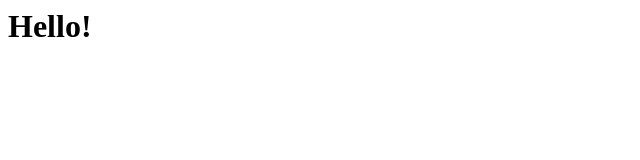
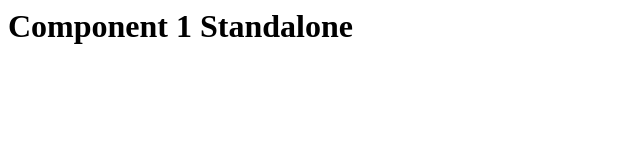
Before and after one commit to Yelcho/UI5-Comp-Routing, a plain HTML site: page index.html in a window 1280 px wide. Shown: the whole page, without its empty margins (0-640 px from the left). Drawn offline with Linux system fonts and the light colour scheme.

Commit message:
Update index.html

```diff
--- a/index.html
+++ b/index.html
@@ -1 +1 @@
-<h1>Hello!</h1>
+<h1><a scr="./webapp/index.html">Component 1 Standalone</a></h1>
```
